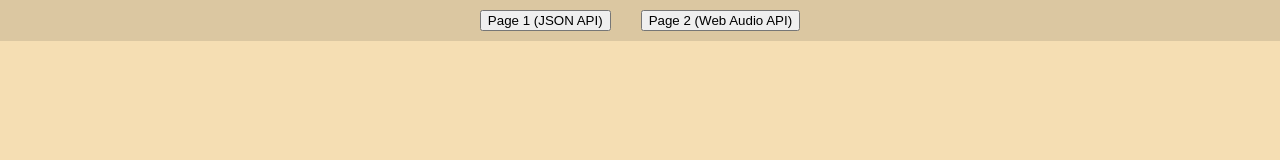
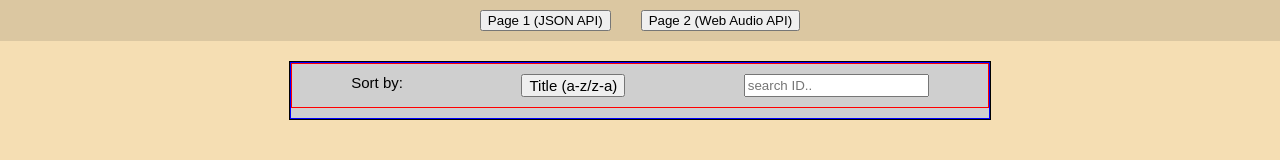
Before and after one commit to Samuelisch/Band-Lab-Challenge, a plain HTML site: page index.html in a window 1280 px wide. Drawn offline with Linux system fonts and the light colour scheme.

Commit message:
create audio sample and list module files, created content for list module file, to include sorting button to sort for title, and an input element to search for an id. ID input element will search for posts with a particular id, to be linked with data-id attribute for posts.

```diff
--- a/modules/index.js
+++ b/modules/index.js
@@ -0,0 +1,9 @@
+import postPage from './post-list.js'
+
+// selectors for page buttons
+const postsBtn = document.getElementById('post-page');
+const audioBtn = document.getElementById('audio-page');
+
+const content = document.getElementById('content');
+
+content.appendChild(postPage)
--- /dev/null
+++ b/modules/post-list.js
@@ -0,0 +1,31 @@
+// create elements to load into index
+// container for list of posts
+const listContainer = document.createElement('div');
+listContainer.className = 'list-container';
+
+// sorting bar - alphabetically sort using title and group posts by ID
+const sortingBtns = document.createElement('div');
+sortingBtns.className = 'sorting-btns';
+sortingBtns.textContent = 'Sort by:'
+const titleSort = document.createElement('button');
+titleSort.className = 'title-sort btn';
+titleSort.textContent = 'Title (a-z/z-a)'
+const idSort = document.createElement('input');
+idSort.className = 'id-sort';
+idSort.textContent = 'ID';
+idSort.placeholder = 'search ID..'
+
+// post list - inner container to display posts from api
+const postList = document.createElement('div');
+postList.className = 'post-list';
+// unordered list for list of posts
+const posts = document.createElement('ul');
+posts.className = 'posts';
+
+sortingBtns.appendChild(titleSort);
+sortingBtns.appendChild(idSort);
+postList.appendChild(posts);
+listContainer.appendChild(sortingBtns);
+listContainer.appendChild(postList);
+
+export default listContainer
--- a/styles.css
+++ b/styles.css
@@ -20,3 +20,31 @@ body {
 .nav-bar button {
   margin: 10px 15px;
 }
+
+#content {
+  display: flex;
+  flex-direction: column;
+  margin: 20px auto;
+  display: flex;
+  width: 80%;
+  max-width: 700px;
+  border: 1px solid black;
+}
+
+.list-container {
+  background-color: rgb(207, 207, 207);
+  border: 1px solid blue;
+}
+
+.sorting-btns {
+  font-size: 1.5rem;
+  border-bottom: 1px solid black;
+  display: flex;
+  justify-content: space-around;
+  padding: 10px 0;
+  border: 1px solid red;
+}
+
+.btn {
+  font-size: 1.5rem;
+}
```
Also changed, not shown: modules/audio-sample.js (added).
